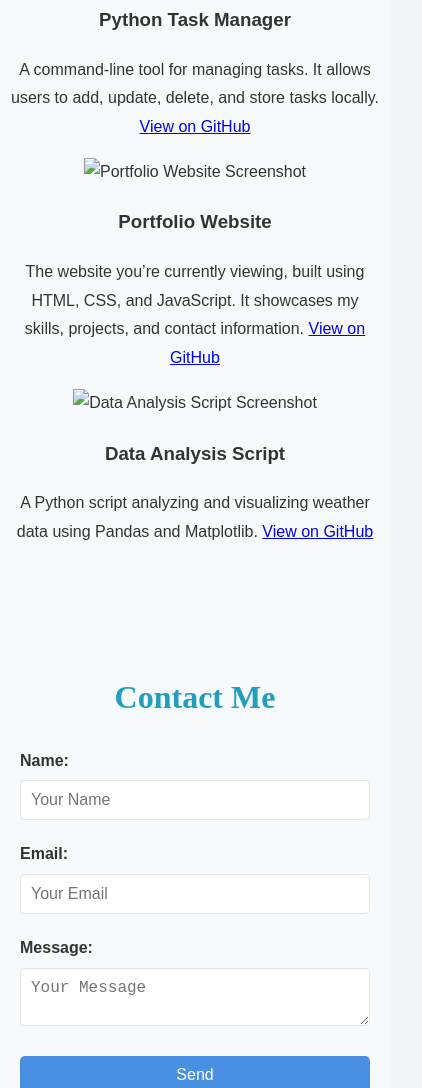
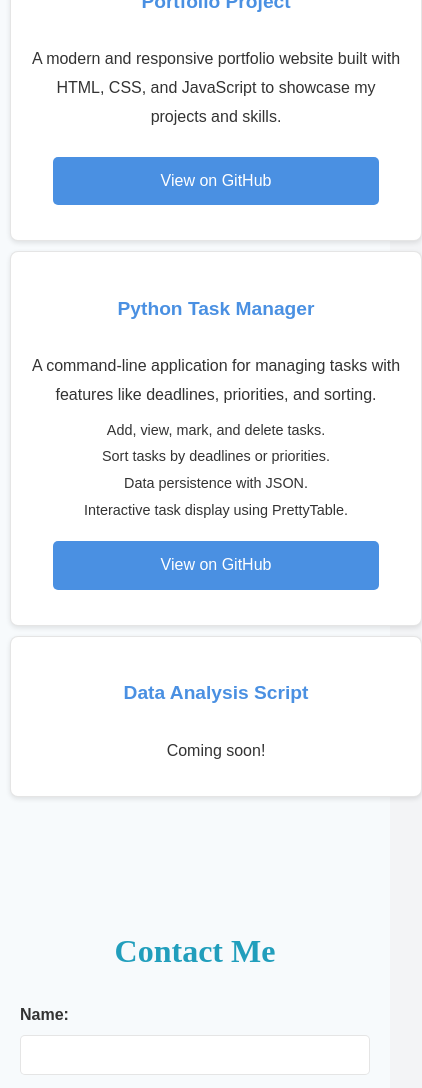
Before and after one commit to Dwight85/my-portfolio, a plain HTML site: page index.html in a window 390 px wide. Shown: the part 2024-3112 px from the top of the page, 422 px wide, since content can reach past the window. Drawn offline with Linux system fonts and the light colour scheme.

Commit message:
Updated Projects section and added media queries for responsiveness

```diff
--- a/css/styles.css
+++ b/css/styles.css
@@ -158,6 +158,9 @@ header nav ul li a.active {
   margin: 15px 0;
   box-shadow: 0 2px 5px var(--card-shadow);
   transition: transform 0.3s ease, box-shadow 0.3s ease;
+  display: flex;
+  flex-direction: column;
+  align-items: center;
 }
 
 .project-card:hover {
@@ -169,15 +172,6 @@ header nav ul li a.active {
   color: var(--primary-color);
   font-size: 1.5rem;
   margin-bottom: 10px;
-}
-
-.project-card img {
-  width: 300px;
-  height: 200px;
-  object-fit: cover;
-  margin-bottom: 15px;
-  border-radius: 5px;
-  box-shadow: 0 2px 5px var(--card-shadow);
 }
 
 .project-card p {
@@ -211,62 +205,44 @@ header nav ul li a.active {
   background: var(--secondary-color);
 }
 
-/* Responsive layout for project cards */
+/* Responsive Design */
+
+/* For tablets and small screens (768px or less) */
 @media (max-width: 768px) {
   #projects {
-    padding: 20px 10px; /* Adjust spacing on mobile */
+    padding: 30px 10px;
   }
 
   .project-card {
-    flex-direction: column; /* Stack content vertically */
-    align-items: center; /* Center content on mobile */
+    flex-direction: column;
+    align-items: center;
     text-align: center;
-    padding: 20px;
-  }
-
-  .project-card img {
-    width: 90%; /* Ensure the image fits within the screen */
-    max-width: 300px; /* Set a max width for larger screens */
-    height: auto; /* Maintain aspect ratio */
-    margin-bottom: 15px;
-    display: block;
-  }
-
-  .project-card p {
-    font-size: 0.95rem; /* Slightly smaller text for mobile */
-    margin: 10px 0;
-  }
-
-  .project-card ul {
-    padding-left: 15px;
-    margin: 10px auto;
-  }
-
-  .project-card li {
-    font-size: 0.9rem; /* Slightly smaller list text */
-    margin-bottom: 8px;
-    text-align: left;
   }
 
   .project-card a.btn {
-    font-size: 1rem;
-    padding: 10px 15px;
-    width: 80%; /* Make buttons fit smaller screens */
+    width: 80%;
     text-align: center;
     margin: 15px auto;
   }
 }
 
+/* For mobile screens (480px or less) */
 @media (max-width: 480px) {
   .project-card {
-    width: 100%; /* Full width for mobile */
+    width: 100%;
     margin: 10px 0;
   }
 
-  .project-card img {
-    width: 100%;
-    max-width: 250px; /* Cap the image size */
-    margin-bottom: 10px;
+  #projects h2 {
+    font-size: 1.5rem;
+  }
+
+  .project-card h3 {
+    font-size: 1.2rem;
+  }
+
+  .project-card ul li {
+    font-size: 0.9rem;
   }
 }
 
--- a/index.html
+++ b/index.html
@@ -36,12 +36,7 @@
       <div class="container">
         <h2>About Me</h2>
         <div class="about-content">
-          <!-- Profile Picture -->
-          <img
-            src="images/14827.JPG"
-            alt="Profile picture of Dwight Hewitt"
-            class="profile-pic"
-          />
+          <img src="images/14827.JPG" alt="Dwight Hewitt" class="profile-pic" />
           <div class="about-text">
             <p>
               Hi, my name is <strong>Dwight Hewitt</strong>. I’m 39 years old
@@ -68,43 +63,47 @@
     <section id="projects">
       <div class="container">
         <h2>Projects</h2>
-        <div id="project-list">
-          <div class="project">
-            <img
-              src="images/project-placeholder.png"
-              alt="Python Task Manager Screenshot"
-            />
-            <h3>Python Task Manager</h3>
-            <p>
-              A command-line tool for managing tasks. It allows users to add,
-              update, delete, and store tasks locally.
-              <a href="#" target="_blank">View on GitHub</a>
-            </p>
-          </div>
-          <div class="project">
-            <img
-              src="images/project-placeholder.png"
-              alt="Portfolio Website Screenshot"
-            />
-            <h3>Portfolio Website</h3>
-            <p>
-              The website you’re currently viewing, built using HTML, CSS, and
-              JavaScript. It showcases my skills, projects, and contact
-              information. <a href="#" target="_blank">View on GitHub</a>
-            </p>
-          </div>
-          <div class="project">
-            <img
-              src="images/project-placeholder.png"
-              alt="Data Analysis Script Screenshot"
-            />
-            <h3>Data Analysis Script</h3>
-            <p>
-              A Python script analyzing and visualizing weather data using
-              Pandas and Matplotlib.
-              <a href="#" target="_blank">View on GitHub</a>
-            </p>
-          </div>
+
+        <!-- Portfolio Project -->
+        <div class="project-card">
+          <h3>Portfolio Project</h3>
+          <p>
+            A modern and responsive portfolio website built with HTML, CSS, and
+            JavaScript to showcase my projects and skills.
+          </p>
+          <a
+            href="https://github.com/Dwight85/my-portfolio"
+            target="_blank"
+            class="btn"
+            >View on GitHub</a
+          >
+        </div>
+
+        <!-- Python Task Manager Project -->
+        <div class="project-card">
+          <h3>Python Task Manager</h3>
+          <p>
+            A command-line application for managing tasks with features like
+            deadlines, priorities, and sorting.
+          </p>
+          <ul>
+            <li>Add, view, mark, and delete tasks.</li>
+            <li>Sort tasks by deadlines or priorities.</li>
+            <li>Data persistence with JSON.</li>
+            <li>Interactive task display using PrettyTable.</li>
+          </ul>
+          <a
+            href="https://github.com/Dwight85/python-task-manager"
+            target="_blank"
+            class="btn"
+            >View on GitHub</a
+          >
+        </div>
+
+        <!-- Data Analysis Script Project -->
+        <div class="project-card">
+          <h3>Data Analysis Script</h3>
+          <p>Coming soon!</p>
         </div>
       </div>
     </section>
@@ -119,28 +118,11 @@
           method="POST"
         >
           <label for="name">Name:</label>
-          <input
-            type="text"
-            id="name"
-            name="name"
-            placeholder="Your Name"
-            required
-          />
+          <input type="text" id="name" name="name" required />
           <label for="email">Email:</label>
-          <input
-            type="email"
-            id="email"
-            name="_replyto"
-            placeholder="Your Email"
-            required
-          />
+          <input type="email" id="email" name="_replyto" required />
           <label for="message">Message:</label>
-          <textarea
-            id="message"
-            name="message"
-            placeholder="Your Message"
-            required
-          ></textarea>
+          <textarea id="message" name="message" required></textarea>
           <button type="submit">Send</button>
         </form>
       </div>
@@ -150,7 +132,7 @@
     <footer>
       <div class="container">
         <p>
-          &copy; <span id="current-year">2024</span> Dwight Hewitt. All Rights
+          &copy; <span id="current-year">2025</span> Dwight Hewitt. All Rights
           Reserved.
         </p>
       </div>
```
